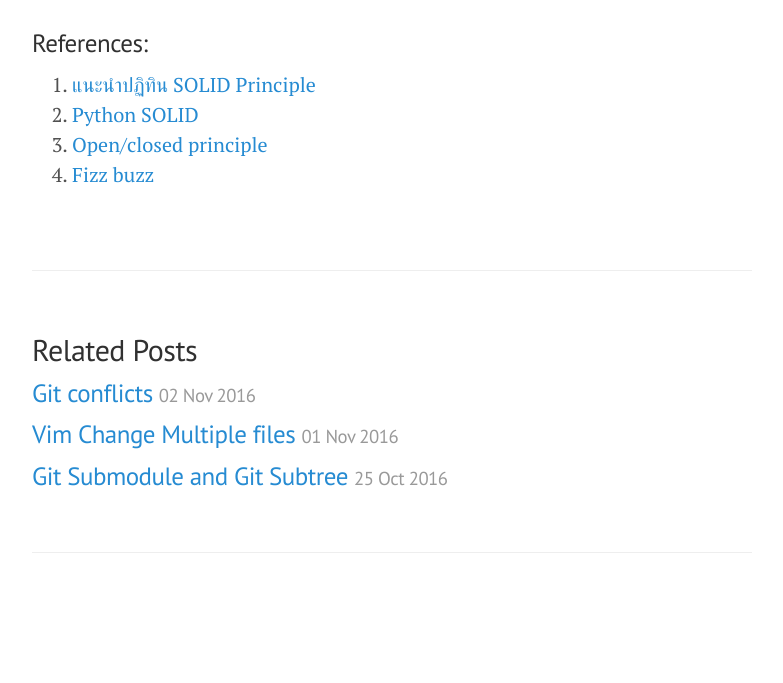
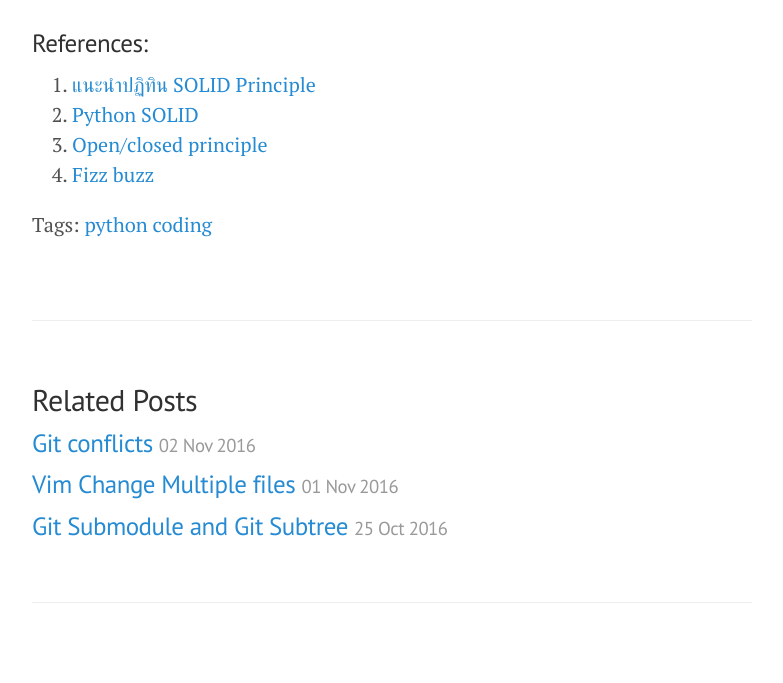
Before and after one commit to ibotdotout/ibotdotout.github.io, a Jekyll site: the page built from _posts/2015-07-01-ocp.md, in a window 1280 px wide. Shown: the part 944-1627 px from the top of the page, without its empty margins (248-1031 px from the left). Built offline with Jekyll 4.4.1, drawn with Linux system fonts in a browser that asks for light colours; nearby versions of some CDN libraries; Markdown is read by kramdown in place of the engine named in the settings; comment, search, counter and statistics services are not loaded; before the commit the page ends 1577 px from its top, so only the background shows below that.

Commit message:
feat(post): add tags display for each post

```diff
--- a/_layouts/post.html
+++ b/_layouts/post.html
@@ -17,6 +17,14 @@ layout: default
   </span>
 
   {{ content }}
+  {% if page.tags %}
+    Tags:
+    {% for tag in page.tags %}
+      <a href="{{ site.baseurl }}tags/#{{ tag }}">
+  	    {{ tag }}
+      </a>
+    {% endfor %}
+  {% endif %}
 </div>
 
 <div class="related">
```
